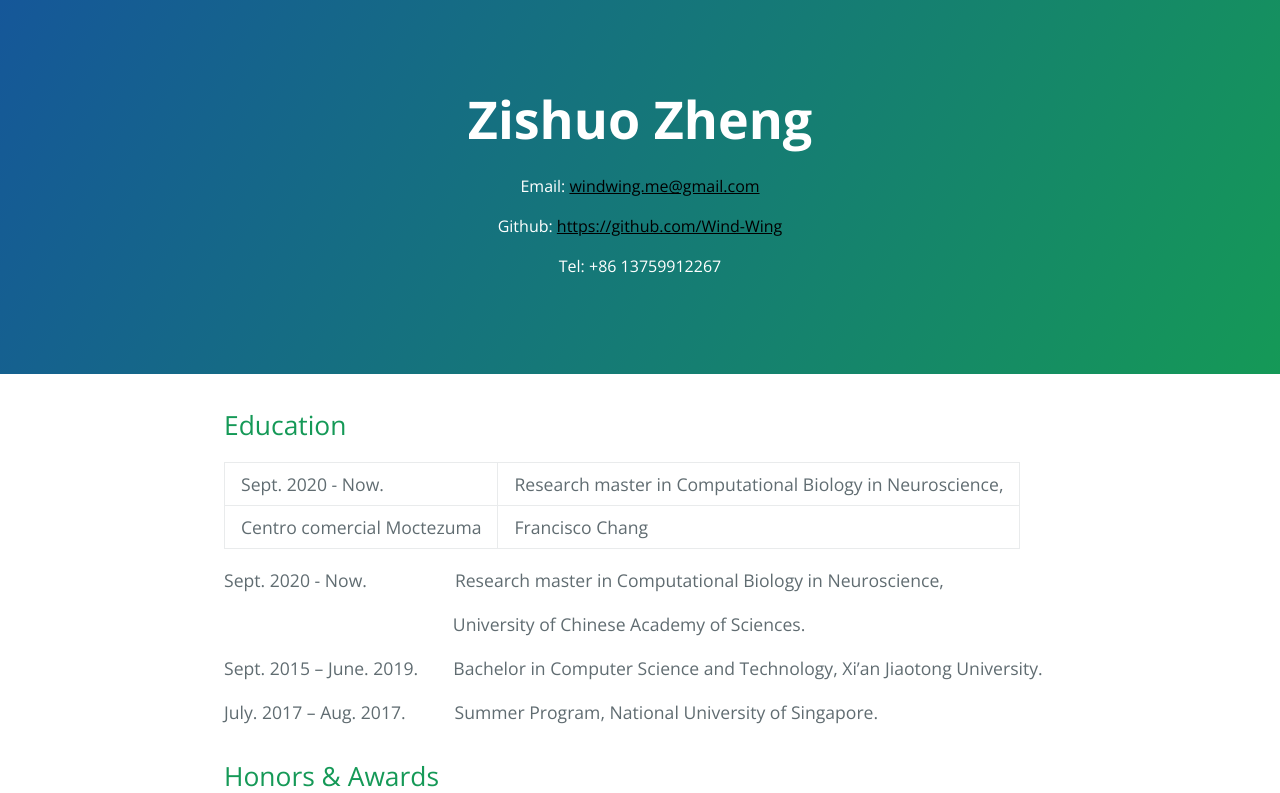
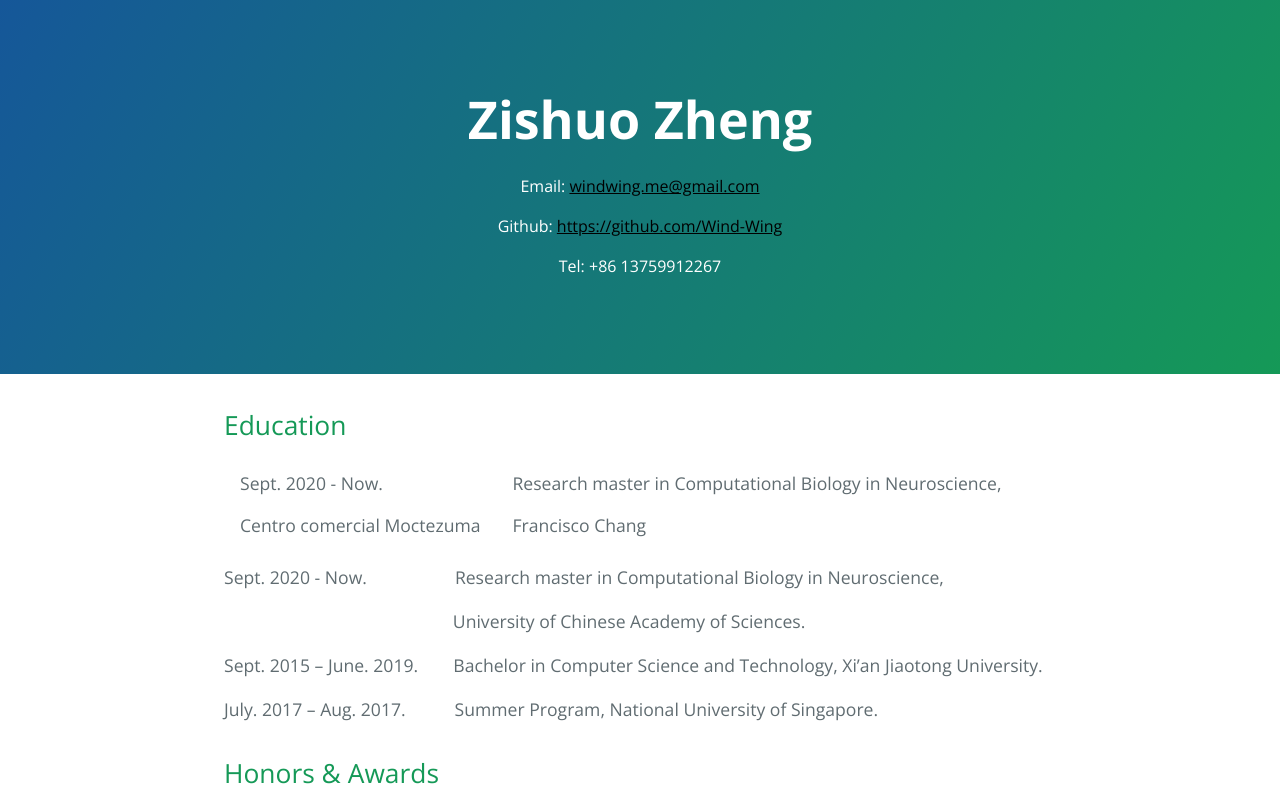
Before and after one commit to ZetaRing/ZetaRing.github.io, a PHP site: page / in a window 1280 px wide. Shown: the top 793 px of the page. Run offline with PHP 8.4, Linux system fonts and the light colour scheme.

Commit message:
Add table without border style in css

```diff
--- a/code/css_files/style.css
+++ b/code/css_files/style.css
@@ -209,6 +209,7 @@ optgroup {
 }
 
 table {
+    border: none;
     border-collapse: collapse;
     border-spacing: 0
 }
@@ -832,7 +833,6 @@ a:hover {
 .main-content table th,
 .main-content table td {
     padding: 0.5rem 1rem;
-    border: 1px solid #e9ebec
 }
 
 .main-content dl {
--- a/code/index.html
+++ b/code/index.html
@@ -23,7 +23,7 @@
 <main id="content" class="main-content" role="main">
 <h2 id="Education">Education</h2>
 
-<table data-show-header="false" border-spacing: 0px;>
+<table>
   <tr>
     <td>Sept. 2020 - Now.</td>
     <td>Research master in Computational Biology in Neuroscience,</td>
```
